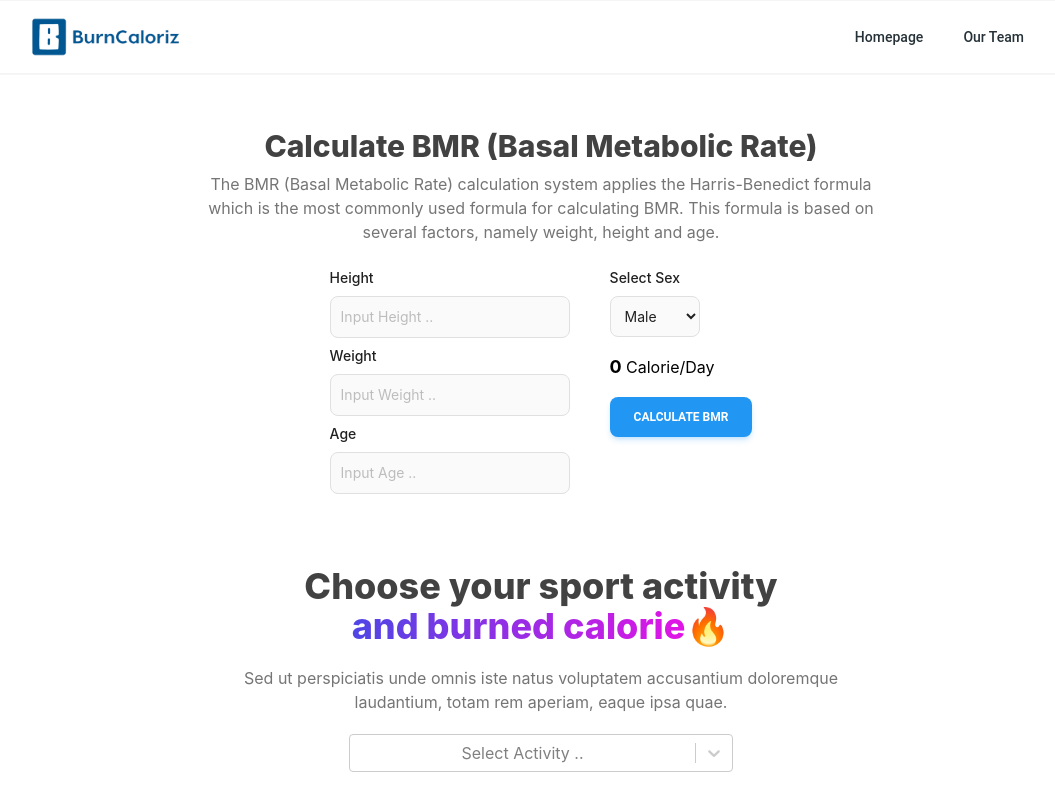
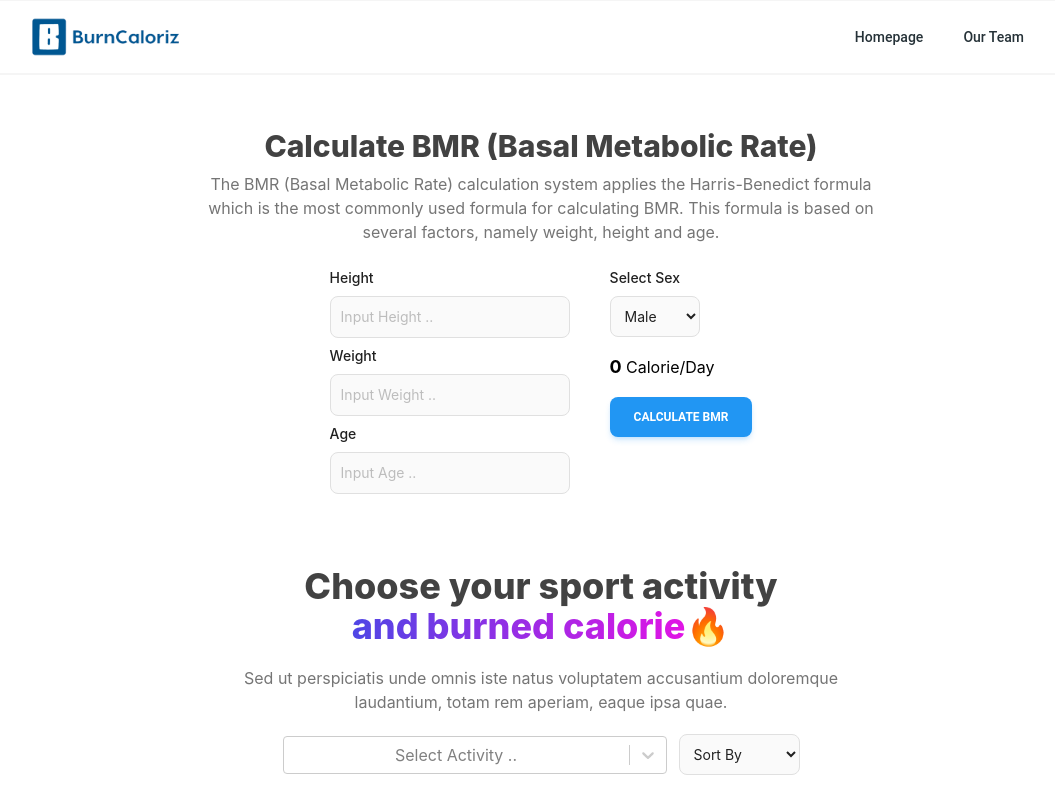
Before and after one commit to hudaputrasantosa/caloriz-application, a React (Create React App) app: page /predict in a window 1280 px wide. Shown: the top 800 px of the page, without its empty margins (99-1154 px from the left). Built offline with nearby package versions, Linux system fonts and the light colour scheme; no server answers.

Commit message:
[add] filter asc and desc

```diff
--- a/src/pages/Predict/SearchPredict.jsx
+++ b/src/pages/Predict/SearchPredict.jsx
@@ -2,20 +2,12 @@ import React, { useEffect, useState } from "react";
 import usePredict from "./hooks/usePredict";
 import axios from "axios";
 import { Config } from "../../config";
-import { Input, Typography } from "@material-tailwind/react";
 import Select from "react-select";
 
 const SearchPredict = () => {
   const { searchPredict } = usePredict();
   const [activity, setActivity] = useState([]);
-  const [isSearchable, setIsSearchable] = useState(true);
-  // const [selectedValue, setSelectedValue] = useState(null);
-
-  const handleSearch = (selectOption) => {
-    const data = selectOption.value;
-    console.log(` data is ${data}`);
-    searchPredict(data);
-  };
+  const [sortActivity, setSortActivity] = useState([]);
 
   useEffect(() => {
     axios
@@ -26,16 +18,30 @@ const SearchPredict = () => {
       })
       .then((response) => {
         const activitiesData = response.data.activities;
-        const activity = activitiesData.map((act) => ({
-          value: act,
-          label: act,
-        }));
-        setActivity(activity);
+        setActivity(activitiesData);
       })
       .catch((err) => {
         console.error("error fetch", err);
       });
   }, []);
+
+  const sortMethods = {
+    default: { method: (a, b) => null },
+    ascending: { method: (a, b) => (a.label < b.label ? -1 : 1) },
+    descending: { method: (a, b) => (b.label > a.label ? 1 : -1) },
+  };
+
+  function handleSort(event) {
+    const data = activity.map((act) => ({
+      value: act,
+      label: act,
+    }));
+    setSortActivity(data.sort(sortMethods[event].method));
+  }
+
+  const handleSearch = async (selectOption) => {
+    await searchPredict(selectOption.value);
+  };
 
   return (
     <section className="my-16 mb-20">
@@ -52,18 +58,25 @@ const SearchPredict = () => {
             Sed ut perspiciatis unde omnis iste natus voluptatem accusantium
             doloremque laudantium, totam rem aperiam, eaque ipsa quae.
           </p>
-          <div className="flex flex-col items-center justify-center gap-x-3 space-y-3 sm:space-y-0 lg:w-full px-8">
+          <div className="flex lg:flex-row flex-col items-center justify-center gap-x-3 space-y-3 sm:space-y-0 lg:w-full px-8">
             <Select
               className="basic-single lg:w-96 w-full"
-              classNamePrefix="select"
-              defaultValue={activity[0]}
-              isSearchable={isSearchable}
               name="activity"
-              options={activity}
+              options={sortActivity}
               placeholder="Select Activity .."
-              // value={selectedValue}
               onChange={handleSearch}
             />
+            <select
+              id="sort"
+              onChange={(e) => handleSort(e.target.value)}
+              placeholder="Sort By .."
+              class="bg-gray-50 border border-gray-300 text-gray-900 text-sm rounded-lg focus:ring-blue-500 focus:border-blue-500 block lg:w-fit w-full p-2.5 ">
+              <option value="default" disabled selected>
+                Sort By
+              </option>
+              <option value="ascending">Ascending</option>
+              <option value="descending">Descending</option>
+            </select>
           </div>
         </div>
       </div>
```
